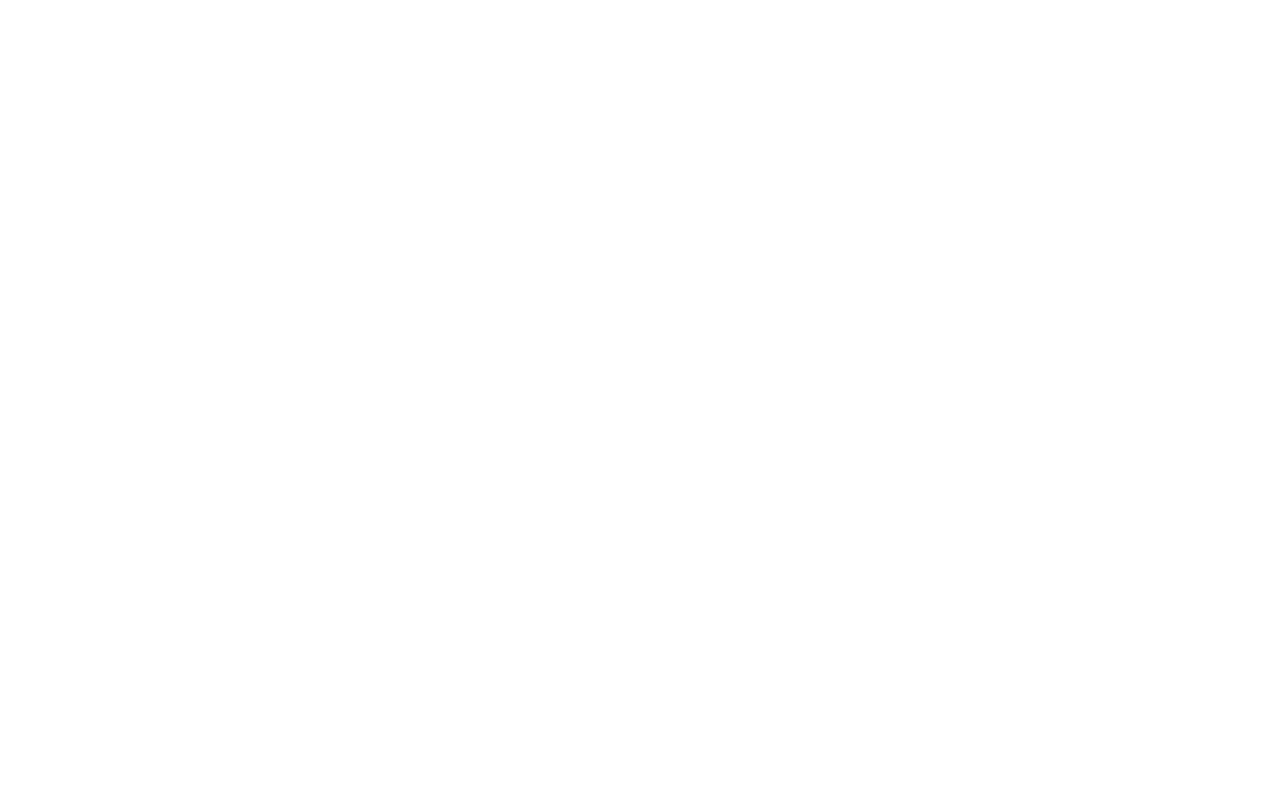
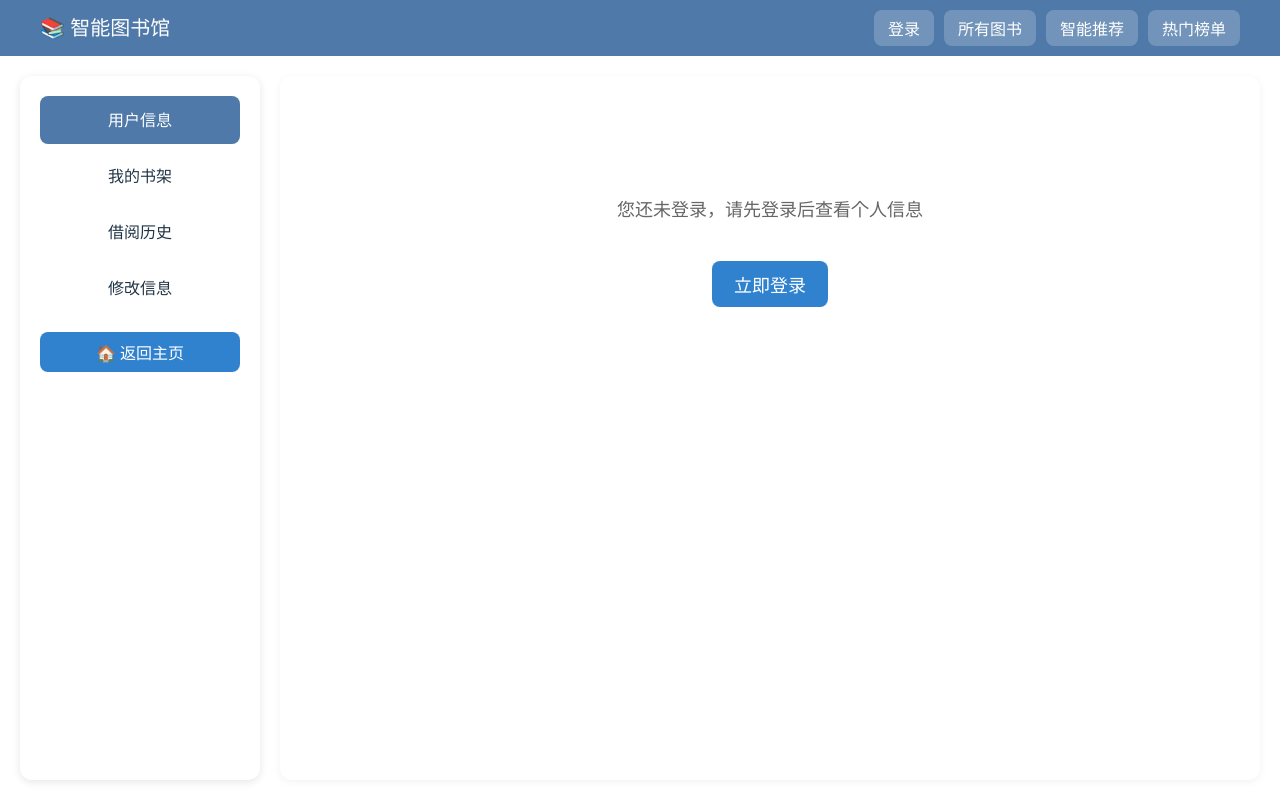
Before and after one commit to blues111429/Library-frontend, a Vue app: page /userCenter in a window 1280 px wide. Before the commit this address had no page. Built offline with nearby package versions, Linux system fonts and the light colour scheme.

Commit message:
增加userStore，统一管理用户的信息，把用户信息升级为用户中心，可以展示用户信息，以及查看用户其他信息

```diff
--- a/package.json
+++ b/package.json
@@ -10,6 +10,7 @@
   },
   "dependencies": {
     "axios": "^1.12.2",
+    "pinia": "^3.0.3",
     "vue": "^3.5.22",
     "vue-router": "^4.5.1"
   },
--- a/src/components/Navbar.vue
+++ b/src/components/Navbar.vue
@@ -3,12 +3,12 @@
         <div class="logo" @click="$router.push('/')">📚 智能图书馆</div>
         <nav>
 
-            <button v-if="!isLoggedIn" @click="$router.push('/login')">登录</button>
+            <button v-if="!userStore.isLoggedIn" @click="$router.push('/login')">登录</button>
 
             <div v-else class="user-menu" @mouseenter="showDropdown=true" @mouseleave="handlerMouseLeave">
-                <button class="user-btn">欢迎,{{ name }}</button>
+                <button class="user-btn">欢迎,{{ userStore.userInfo.name }}</button>
                 <div v-if="showDropdown" class="dropdown">
-                    <p @click="$router.push('/userInfo')">个人中心</p>
+                    <p @click="$router.push('/userCenter')">个人中心</p>
                     <p @click="logout">退出登录</p>
                 </div>
             </div>
@@ -17,16 +17,20 @@
             <button>智能推荐</button>
             <button>热门榜单</button>
         </nav>
+
+        <BaseModal ref="modalRef" />
     </header>
 </template>
 
 <script setup>
 import { ref, onMounted } from 'vue';
 import api from '../api';
+import { userUserStore } from '../stores/userStore';
+import BaseModal from './BaseModal.vue';
 
-const isLoggedIn = ref(false);
-const name = ref('');
 const showDropdown = ref(false);
+const userStore = userUserStore();
+const modalRef = ref(null);
 
 const handlerMouseLeave = () => {
     setTimeout(() => {
@@ -36,28 +40,19 @@ const handlerMouseLeave = () => {
 
 const logout = async () => {
     try {
-        const response = await api.post('/user/logout');
-        console.log(response);
-        alert(response.message);
+        await api.post('/user/logout');
+        userStore.logout();
+        modalRef.value.showModalAndRedirect('您已退出登录', 'success');
     } catch (err) {
-        console.error('退出请求失败', err);
+        modalRef.value.showModalAndRedirect('退出失败，请重试', 'error');
     } finally {
-        localStorage.removeItem("token");
-        localStorage.removeItem("username");
-        localStorage.removeItem("name");
-        isLoggedIn.value = false;
-        name.value = '';
         showDropdown.value = false;
     }
 }
 
-onMounted(() => {
-    const token = localStorage.getItem("token");
-    const storagedname = localStorage.getItem("name");
-
-    if(token && storagedname) {
-        isLoggedIn.value = true;
-        name.value = storagedname;
+onMounted(async () => {
+    if (localStorage.getItem('token') && !userStore.isLoggedIn) {
+        await userStore.fetchUserInfo();
     }
 })
 </script>
--- a/src/main.js
+++ b/src/main.js
@@ -1,10 +1,14 @@
 import { createApp } from 'vue'
+import { createPinia } from 'pinia'
 import './style.css'
 import App from './App.vue'
 import router from './router'
 import BaseModal from './components/BaseModal.vue'
 
 const app = createApp(App)
+const pinia = createPinia();
+
 app.use(router)
+app.use(pinia)
 app.component('BaseModal', BaseModal);
 app.mount('#app')
--- a/src/router/index.js
+++ b/src/router/index.js
@@ -6,6 +6,7 @@ import Register from "../views/Register.vue";
 import UserInfo from "../views/UserInfo.vue";
 import Admin from "../views/Admin.vue";
 import Navbar from "../components/Navbar.vue";
+import UserCenter from "../views/UserCenter.vue";
 
 const routes = [
     { path:'/', name:"home", component: Home },
@@ -14,6 +15,7 @@ const routes = [
     { path:'/userInfo', name:"userInfo", component:UserInfo },
     { path:'/admin', name:"admin", component:Admin },
     { path:'/navbar', name:"navbar",  component:Navbar },
+    { path:'/userCenter', name:"userCenter",  component: UserCenter},
 ]
 
 const router = createRouter({
--- /dev/null
+++ b/src/stores/userStore.js
@@ -0,0 +1,56 @@
+import { defineStore } from "pinia";
+import api from "../api";
+
+export const userUserStore = defineStore('user', {
+    state: () => ({
+        isLoggedIn: false,
+        userInfo: {
+            name: '',
+            gender: '',
+            type: '',
+            phone: '',
+            email: '',
+        },
+    }),
+
+    actions: {
+        //拉取用户信息
+        async fetchUserInfo() {
+            try {
+                const response = await api.get('/user/userInfo');
+                this.userInfo = {
+                    name: response.data.name,
+                    gender: response.data.gender,
+                    type: response.data.typeCn,
+                    phone: response.data.phone,
+                    email: response.data.email,
+                };
+                this.isLoggedIn = true;
+                localStorage.setItem('name', response.data.name);
+            } catch (err) {
+                console.log('获取用户信息失败:', err);
+                this.isLoggedIn = false;
+                this.userInfo = {
+                    name: '',
+                    gender: '',
+                    type: '',
+                    phone: '',
+                    email: '',
+                };
+            }
+        },
+        //退出登录
+        logout() {
+            this.isLoggedIn = false;
+            this.userInfo = {
+                name: '',
+                gender: '',
+                type: '',
+                phone: '',
+                email: '',
+            };
+            localStorage.removeItem('name');
+            localStorage.removeItem('token');
+        }
+    }
+})
--- a/src/views/Login.vue
+++ b/src/views/Login.vue
@@ -25,17 +25,22 @@
 </template>
 
 <script setup>
-import { ref } from 'vue';
+import { onMounted, ref } from 'vue';
 import { useRouter } from 'vue-router';
 import api from '../api.js';
 import BaseToast from '../components/Toast.vue';
-
+import { userUserStore } from '../stores/userStore.js';
+//登录所需数据
 const phone = ref('');
 const password = ref('');
+//加载状态
 const loading = ref(false)
-
+//弹窗显示
 const toastRef = ref(null);
+//定义路由
 const router = useRouter();
+//
+const userStore = userUserStore();
 
 const login = async () => {
 
@@ -48,33 +53,26 @@ const login = async () => {
         toastRef.value?.showToast('请输入密码', 'warning');
         return ;
     }
-
     loading.value = true;
-
     try {
         const data = { phone: phone.value, password: password.value };
         const response = await api.post('/user/login', data);
 
         if(response.data) {
             const typeCn = response.data.typeCn;
-
             localStorage.setItem('token', response.data.token);
-            localStorage.setItem('username', response.data.username);
-            localStorage.setItem('name', response.data.name);
-
-            console.log(response.data.name);
             console.log("登录成功,当前用户信息:userToken:", response.data.token, "phone:", response.data.phone);
+            await userStore.fetchUserInfo();
 
             toastRef.value?.showToast(response.message, 'success');
 
             setTimeout(() => {
                 if (typeCn === '学生' || typeCn === '教师') {
-                    router.push('/userInfo');
+                    router.back();
                 } else if (typeCn === '管理员') {
-                    router.push('/admin');
+                    router.back();
                 }
             }, 1500);
-
         } else {
             toastRef.value?.showToast(response.message, 'warning');
         }
@@ -87,6 +85,17 @@ const login = async () => {
         }, 1000);
     }
 }
+
+const handleKeydown = (e) => {
+    if(e.code === 'Enter') {
+        e.preventDefault();
+        login();
+    }
+};
+
+onMounted(()=> {
+    window.addEventListener('keydown', handleKeydown);
+});
 </script>
 
 <style lang="scss" scoped>
--- a/src/views/UserInfo.vue
+++ b/src/views/UserInfo.vue
@@ -1,188 +1,218 @@
 <template>
     <div class="profile-page">
-        <div v-if="name && name !== '游客'" class="profile-card">
-            <h2 class="title">{{ name }}的个人中心</h2>
-            <div class="info">
-                <div class="info-item"><span class="label">性别:</span> {{ gender }}</div>
-                <div class="info-item"><span class="label">类别:</span> {{ type }}</div>
-                <div class="info-item"><span class="label">电话:</span> {{ phone }}</div>
-                <div class="info-item"><span class="label">邮箱:</span> {{ email }}</div>
+        <!-- 加载状态 -->
+        <div v-if="loading" class="loading">
+            <div class="spinner"></div>
+            <p>正在加载用户信息...</p>
         </div>
-            <div class="button-container">
-                <button class="btn logout" @click="logout">退出登录</button>
-                <button class="btn home" @click="toHome">主页</button>
-                <button class="btn admin" @click="toAdmin">管理员页面</button>
+
+        <!-- 登录成功 -->
+        <div v-else-if="isLoggedIn" class="profile-card">
+            <div class="header">
+                <div class="avatar">{{ name.charAt(0) || '访' }}</div>
+                <div class="user-info">
+                    <h2 class="name">{{ name }}</h2>
+                    <p class="type-tag">{{ type || '普通用户' }}</p>
                 </div>
             </div>
 
+            <div class="info-list">
+                <div class="info-item">
+                    <span class="label">性别</span>
+                    <span class="value">{{ gender || '未填写' }}</span>
+                </div>
+                <div class="info-item">
+                    <span class="label">类别</span>
+                    <span class="value">{{ type || '未填写' }}</span>
+                </div>
+                <div class="info-item">
+                    <span class="label">电话</span>
+                    <span class="value">{{ phone || '未填写' }}</span>
+                </div>
+                <div class="info-item">
+                    <span class="label">邮箱</span>
+                    <span class="value">{{ email || '未填写' }}</span>
+                </div>
+            </div>
+        </div>
+
+        <!-- 未登录 -->
+        <div v-else class="empty">
+            <p>您还未登录，请先登录后查看个人信息</p>
+            <button class="btn login" @click="$router.push('/login')">立即登录</button>
+        </div>
+
         <BaseModal ref="modalRef" />
-
     </div>
 </template>
 
 <script setup>
-import { ref, onMounted } from 'vue';
-import api from '../api';
-import { useNavigation } from '../utils/navigation';
+import { ref, onMounted, computed  } from 'vue';
 import BaseModal from '../components/BaseModal.vue';
+import { userUserStore } from '../stores/userStore';
+//弹窗显示
+const modalRef = ref(false);
+//加载状态
+const loading = ref(true);
+//
+const userStore = userUserStore();
 
-const name = ref('');
-const gender = ref('');
-const type = ref('');
-const phone = ref('');
-const email = ref('');
-const username = ref('');
-const modalRef = ref(false);
-const { toHome, toAdmin } = useNavigation();
+// 用计算属性绑定全局状态
+const isLoggedIn = computed(() => userStore.isLoggedIn);
+const name = computed(() => userStore.userInfo.name);
+const gender = computed(() => userStore.userInfo.gender);
+const type = computed(() => userStore.userInfo.type);
+const phone = computed(() => userStore.userInfo.phone);
+const email = computed(() => userStore.userInfo.email);
 
 const getUserInfo = async () => {
     try {
-        const response = await api.get('/user/userInfo');
-        name.value = response.data.name;
-        gender.value = response.data.gender;
-        type.value = response.data.typeCn;
-        phone.value = response.data.phone;
-        email.value = response.data.email;
+        await userStore.fetchUserInfo();//拉取用户信息
     } catch (err) {
         console.log('获取用户信息失败', err);
-        modalRef.value.showModalAndRedirect('无法获取用户信息，请重新登录','warning', '/login');
+        modalRef.value.showModalAndRedirect('无法获取用户信息，请重新登录', 'warning', '/login');
+    } finally {
+        loading.value = false;
     }
 };
 
-const logout = async () => {
-    try {
-        const response = await api.post('/user/logout');
-        console.log(response);
-        modalRef.value.showModalAndRedirect(response.message, 'success', '/login');
-    } catch (err) {
-        console.error('退出请求失败', err);
-        modalRef.value.showModalAndRedirect('退出失败，请重试');
-    } finally {
-        localStorage.removeItem("token");
-        localStorage.removeItem("username");
-        localStorage.removeItem("name");
-        name.value = '';
-    }
-}
-
 onMounted(() => {
-    const nameStorage = localStorage.getItem('name');
-    if (nameStorage) {
-        username.value = nameStorage;
+    if (localStorage.getItem('name')) {
         getUserInfo();
     } else {
-        modalRef.value.showModalAndRedirect('您还未登录，正在跳转到登录页面...', 'warning', '/login');
+        loading.value = false;
+        modalRef.value.showModalAndRedirect('您还未登录', 'warning');
     }
 });
 </script>
 
 <style lang="scss" scoped>
 .profile-page {
-    max-width: 600px;
-    margin: 40px auto;
+    max-width: 700px;
+    margin: 60px auto;
     font-family: 'Segoe UI', sans-serif;
 }
 
+/* ========== 加载中状态 ========== */
+.loading {
+    display: flex;
+    flex-direction: column;
+    align-items: center;
+    color: #555;
+    font-size: 18px;
+    margin-top: 120px;
+
+    .spinner {
+        width: 40px;
+        height: 40px;
+        border: 4px solid #dbeafe;
+        border-top-color: #3182ce;
+        border-radius: 50%;
+        animation: spin 1s linear infinite;
+        margin-bottom: 10px;
+    }
+
+    @keyframes spin {
+        0% { transform: rotate(0deg); }
+        100% { transform: rotate(360deg); }
+    }
+}
+
+/* ========== 未登录状态 ========== */
+.empty {
+    text-align: center;
+    color: #666;
+    font-size: 18px;
+    margin-top: 100px;
+
+    .btn {
+        margin-top: 20px;
+        padding: 10px 22px;
+        background-color: #3182ce;
+        color: white;
+        border: none;
+        border-radius: 8px;
+        cursor: pointer;
+        transition: all 0.2s ease;
+        &:hover {
+            background-color: #2b6cb0;
+        }
+    }
+}
+
+/* ========== 用户信息卡片 ========== */
 .profile-card {
     background: #ffffff;
-    padding: 30px 25px;
+    padding: 36px 40px;
     border-radius: 16px;
     box-shadow: 0 6px 18px rgba(0, 0, 0, 0.08);
-    text-align: center;
+    transition: all 0.3s ease;
+    &:hover {
+        box-shadow: 0 10px 25px rgba(0, 0, 0, 0.12);
     }
 
-.title {
+    .header {
+        display: flex;
+        align-items: center;
+        gap: 20px;
+        margin-bottom: 25px;
+
+        .avatar {
+            width: 70px;
+            height: 70px;
+            border-radius: 50%;
+            background: linear-gradient(135deg, #63b3ed, #4299e1);
+            display: flex;
+            justify-content: center;
+            align-items: center;
+            color: white;
+            font-size: 28px;
+            font-weight: 600;
+            box-shadow: 0 4px 10px rgba(66, 153, 225, 0.4);
+        }
+
+        .user-info {
+            .name {
                 font-size: 24px;
                 font-weight: 600;
-    color: #333;
-    margin-bottom: 20px;
+                color: #2d3748;
+                margin-bottom: 4px;
             }
 
-.info {
+            .type-tag {
+                display: inline-block;
+                padding: 4px 10px;
+                font-size: 14px;
+                border-radius: 6px;
+                background-color: #ebf8ff;
+                color: #2b6cb0;
+                font-weight: 500;
+            }
+        }
+    }
+
+    .info-list {
         display: flex;
         flex-direction: column;
         gap: 12px;
-    margin-bottom: 25px;
+        margin-bottom: 30px;
 
         .info-item {
             display: flex;
             justify-content: space-between;
+            border-bottom: 1px dashed #e2e8f0;
+            padding-bottom: 6px;
             font-size: 16px;
-        color: #555;
 
             .label {
+                color: #4a5568;
                 font-weight: 500;
-            color: #333;
+            }
+
+            .value {
+                color: #2d3748;
             }
         }
     }
-
-.button-container {
-    display: flex;
-    flex-wrap: wrap;
-    gap: 15px;
-    justify-content: center;
-
-    .btn {
-        padding: 10px 20px;
-        border: none;
-        border-radius: 8px;
-        font-weight: 500;
-        cursor: pointer;
-        transition: all 0.2s ease;
-        color: white;
-    }
-
-    .logout {
-        background-color: #e53e3e;
-    }
-    .logout:hover {
-        background-color: #c53030;
-    }
-
-    .home {
-        background-color: #3182ce;
-    }
-    .home:hover {
-        background-color: #2b6cb0;
-    }
-
-    .admin {
-        background-color: #38a169;
-    }
-    .admin:hover {
-        background-color: #2f855a;
-    }
-}
-
-.modal-overlay {
-    position: fixed;
-    top: 0;
-    left: 0;
-    right: 0;
-    bottom: 0;
-    background-color: rgba(0, 0, 0, 0.4);
-    display: flex;
-    justify-content: center;
-    align-items: center;
-    z-index: 999;
-}
-
-.modal {
-    background: #fff;
-    padding: 28px 36px;
-    border-radius: 12px;
-    box-shadow: 0 6px 18px rgba(0, 0, 0, 0.15);
-    text-align: center;
-
-    h3 {
-        font-size: 20px;
-        margin-bottom: 12px;
-    }
-
-    p {
-        font-size: 16px;
-        color: #555;
-    }
 }
 </style>
--- a/src/views/userCenter.vue
+++ b/src/views/userCenter.vue
@@ -1,13 +1,120 @@
 <template>
     <div class="user-center-page">
+        <Navbar />
 
+        <div class="content-wrapper">
+            <aside class="sidebar">
+                <ul>
+                    <li :class="{ active: activeMenu === 'info' }" @click="activeMenu='info'">用户信息</li>
+                    <li :class="{ active: activeMenu === 'bookshelf'}" @click="activeMenu='bookshelf'">我的书架</li>
+                    <li :class="{ active: activeMenu === 'history' }" @click="activeMenu='history'">借阅历史</li>
+                    <li :class="{ active: activeMenu === 'edit' }" @click="activeMenu='edit'">修改信息</li>
+                </ul>
+
+                <div class="button-group">
+                    <button class="btn home" @click="$router.push('/')">🏠 返回主页</button>
+                </div>
+            </aside>
+
+            <main class="main-content">
+                <component :is="currentComponent" />
+            </main>
+        </div>
     </div>
 </template>
 
 <script setup>
+import Navbar from '../components/Navbar.vue';
+import { ref, computed } from 'vue';
+import UserInfo from './UserInfo.vue';
 
+const activeMenu = ref('info');
+
+const currentComponent = computed(() => {
+    switch(activeMenu.value) {
+        case 'info': return UserInfo;
+        default: return UserInfo;
+    }
+});
 </script>
 
 <style lang="scss" scoped>
+.user-center-page {
+    display: flex;
+    flex-direction: column;
+    height: 100vh;
+}
 
+.content-wrapper {
+    display: flex;
+    flex: 1;
+    padding: 20px;
+    border-color: #f5f7fa;
+}
+
+.sidebar {
+    width: 200px;
+    border-color: #ffffff;
+    border-radius: 12px;
+    padding: 20px;
+    box-shadow: 0 2px 8px rgba(0, 0, 0, 0.1);
+
+    ul {
+        list-style: none;
+        padding: 0;
+        margin: 0;
+
+        li {
+            padding: 12px 16px;
+            margin-bottom: 8px;
+            cursor: pointer;
+            border-radius: 8px;
+            transition: all 0.2s ease;
+
+            &.active {
+                background-color: #4f79a8;
+                color: #fff;
+            }
+
+            &:hover:not(.active) {
+                background-color: #e6f0ff;
+            }
+        }
+    }
+
+    .button-group {
+        display: flex;
+        flex-direction: column;
+        gap: 10px;
+        margin-top: 20px;
+
+        .btn {
+            padding: 8px 14px;
+            border: none;
+            border-radius: 8px;
+            font-weight: 500;
+            cursor: pointer;
+            transition: all 0.2s ease;
+            color: white;
+        }
+
+        .home {
+            background-color: #3182ce;
+
+            &:hover {
+                background-color: #2b6cb0;
+            }
+        }
+    }
+}
+
+.main-content {
+    flex: 1;
+    margin-left: 20px;
+    padding: 20px;
+    background-color: #ffffff;
+    border-radius: 12px;
+    box-shadow: 0 2px 8px rgba(0, 0, 0, 0.05);
+    min-height: 400px;
+}
 </style>
```
Also changed, not shown: src/components/BaseModal.vue (+63 -52 lines), src/views/Register.vue (+2 -8 lines), 1 other file (tests, documents, lock files or other folders). Lines whose indentation alone changed are shown as unchanged.
